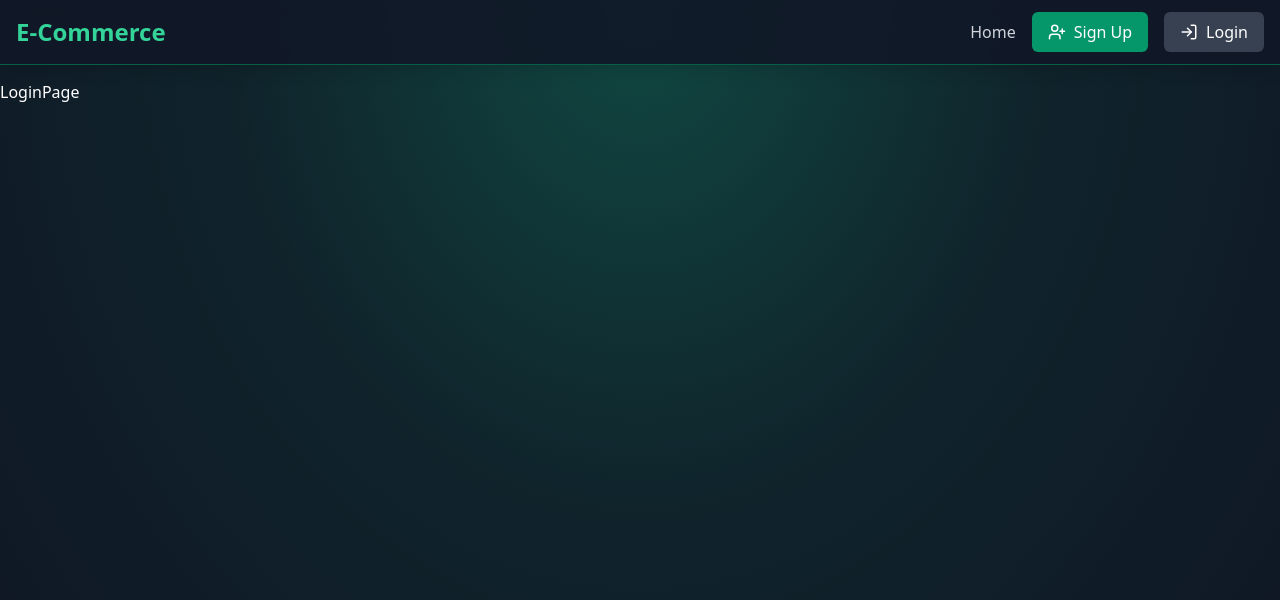
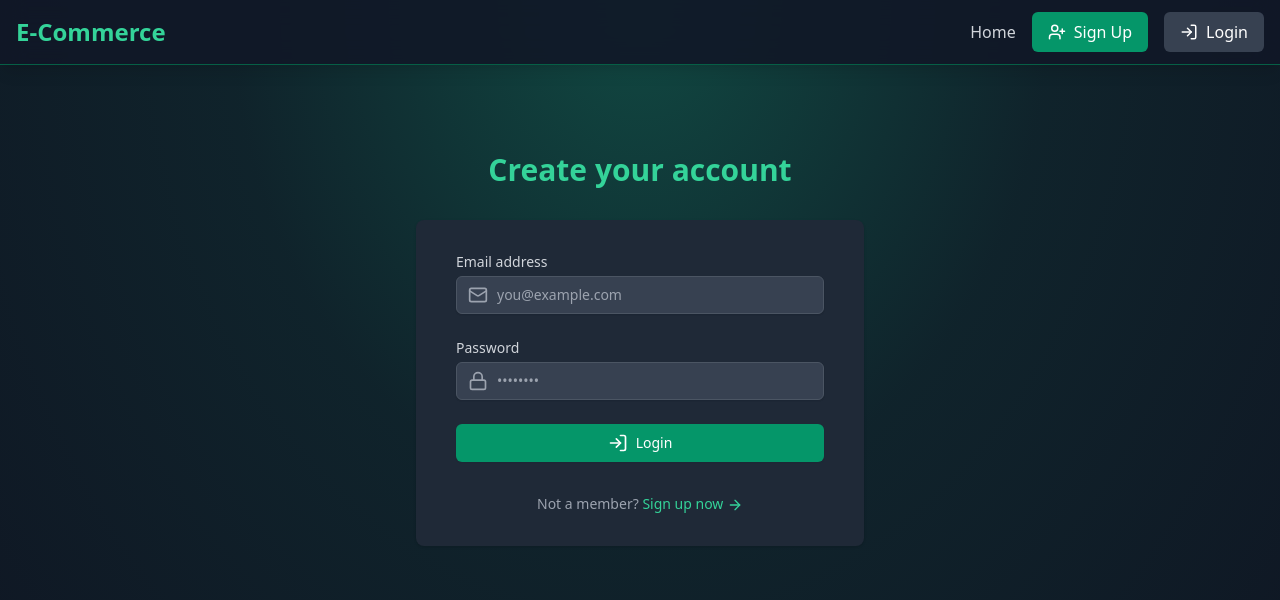
Before and after one commit to mhdZhHan/mern-e-commerce, a React (Vite) app in the folder client/: page /login in a window 1280 px wide. Shown: the top 600 px of the page. Built offline with nearby package versions, Linux system fonts and the light colour scheme.

Commit message:
👍 Add login page

```diff
--- a/client/src/pages/LoginPage.jsx
+++ b/client/src/pages/LoginPage.jsx
@@ -1,4 +1,139 @@
+import { useState } from "react"
+import { motion } from "framer-motion"
+import { Link } from "react-router-dom"
+import { LogIn, Mail, Lock, ArrowRight, Loader } from "lucide-react"
+
 const LoginPage = () => {
-	return <div>LoginPage</div>
+	const [email, setEmail] = useState("")
+	const [password, setPassword] = useState("")
+
+	const loading = false
+
+	const handleLogin = (evt) => {
+		evt.preventDefault()
+		console.log(email, password)
+	}
+
+	return (
+		<div className="flex flex-col justify-center py-12 sm:px-6 lg:px-8">
+			<motion.div
+				className="sm:mx-auto sm:w-full sm:max-w-md"
+				initial={{ opacity: 0, y: -20 }}
+				animate={{ opacity: 1, y: 0 }}
+				transition={{ duration: 0.8 }}
+			>
+				<h2 className="mt-6 text-center text-3xl font-extrabold text-emerald-400">
+					Create your account
+				</h2>
+			</motion.div>
+
+			<motion.div
+				className="mt-8 sm:mx-auto sm:w-full sm:max-w-md"
+				initial={{ opacity: 0, y: 20 }}
+				animate={{ opacity: 1, y: 0 }}
+				transition={{ duration: 0.8, delay: 0.2 }}
+			>
+				<div className="bg-gray-800 py-8 px-4 shadow sm:rounded-lg sm:px-10">
+					<form onSubmit={handleLogin} className="space-y-6">
+						<div>
+							<label
+								htmlFor="email"
+								className="block text-sm font-medium text-gray-300"
+							>
+								Email address
+							</label>
+							<div className="mt-1 relative rounded-md shadow-sm">
+								<div className="absolute inset-y-0 left-0 pl-3 flex items-center pointer-events-none">
+									<Mail
+										className="h-5 w-5 text-gray-400"
+										aria-hidden="true"
+									/>
+								</div>
+								<input
+									id="email"
+									type="email"
+									required
+									value={email}
+									onChange={(e) => setEmail(e.target.value)}
+									className=" block w-full px-3 py-2 pl-10 bg-gray-700 border border-gray-600
+							rounded-md shadow-sm
+							 placeholder-gray-400 focus:outline-none focus:ring-emerald-500
+							 focus:border-emerald-500 sm:text-sm"
+									placeholder="you@example.com"
+								/>
+							</div>
+						</div>
+
+						<div>
+							<label
+								htmlFor="password"
+								className="block text-sm font-medium text-gray-300"
+							>
+								Password
+							</label>
+							<div className="mt-1 relative rounded-md shadow-sm">
+								<div className="absolute inset-y-0 left-0 pl-3 flex items-center pointer-events-none">
+									<Lock
+										className="h-5 w-5 text-gray-400"
+										aria-hidden="true"
+									/>
+								</div>
+								<input
+									id="password"
+									type="password"
+									required
+									value={password}
+									onChange={(e) =>
+										setPassword(e.target.value)
+									}
+									className=" block w-full px-3 py-2 pl-10 bg-gray-700 border border-gray-600
+							rounded-md shadow-sm placeholder-gray-400 focus:outline-none focus:ring-emerald-500 focus:border-emerald-500 sm:text-sm"
+									placeholder="••••••••"
+								/>
+							</div>
+						</div>
+
+						<button
+							type="submit"
+							className="w-full flex justify-center py-2 px-4 border border-transparent
+					rounded-md shadow-sm text-sm font-medium text-white bg-emerald-600
+					 hover:bg-emerald-700 focus:outline-none focus:ring-2 focus:ring-offset-2
+					  focus:ring-emerald-500 transition duration-150 ease-in-out disabled:opacity-50"
+							disabled={loading}
+						>
+							{loading ? (
+								<>
+									<Loader
+										className="mr-2 h-5 w-5 animate-spin"
+										aria-hidden="true"
+									/>
+									Loading...
+								</>
+							) : (
+								<>
+									<LogIn
+										className="mr-2 h-5 w-5"
+										aria-hidden="true"
+									/>
+									Login
+								</>
+							)}
+						</button>
+					</form>
+
+					<p className="mt-8 text-center text-sm text-gray-400">
+						Not a member?{" "}
+						<Link
+							to="/signup"
+							className="font-medium text-emerald-400 hover:text-emerald-300"
+						>
+							Sign up now{" "}
+							<ArrowRight className="inline h-4 w-4" />
+						</Link>
+					</p>
+				</div>
+			</motion.div>
+		</div>
+	)
 }
 export default LoginPage
```
